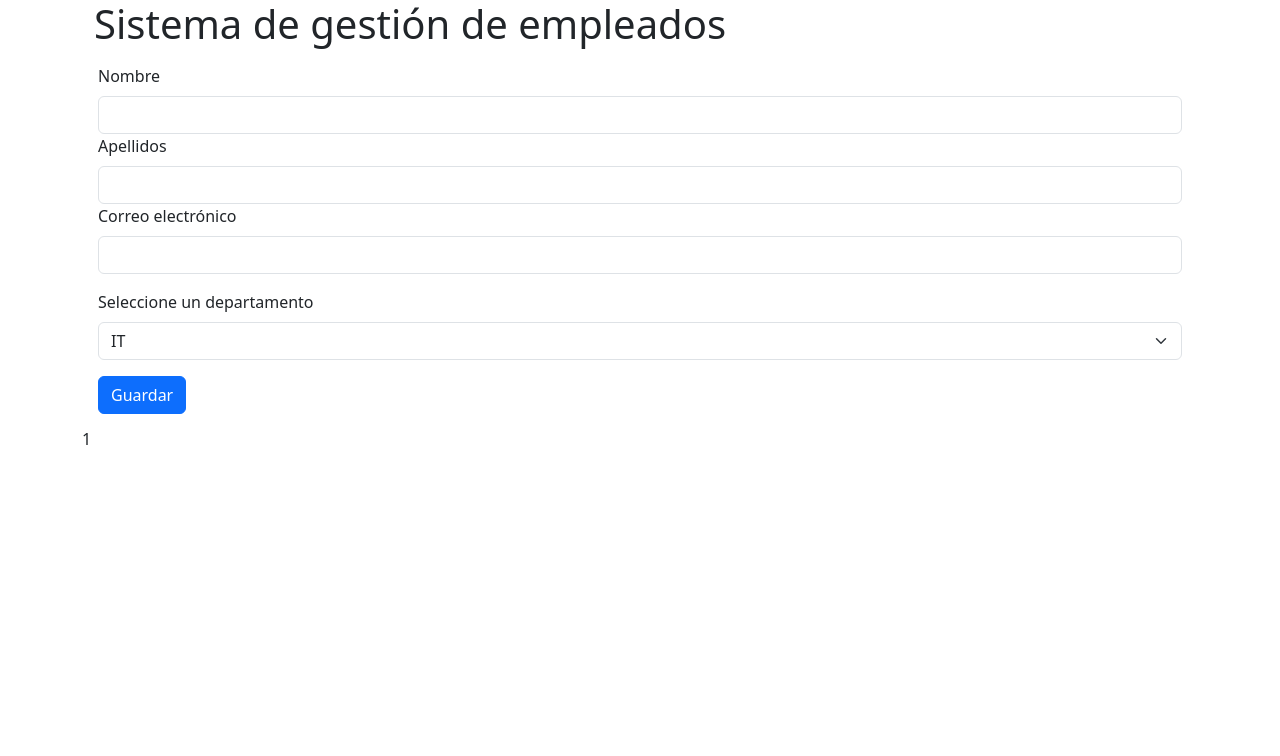
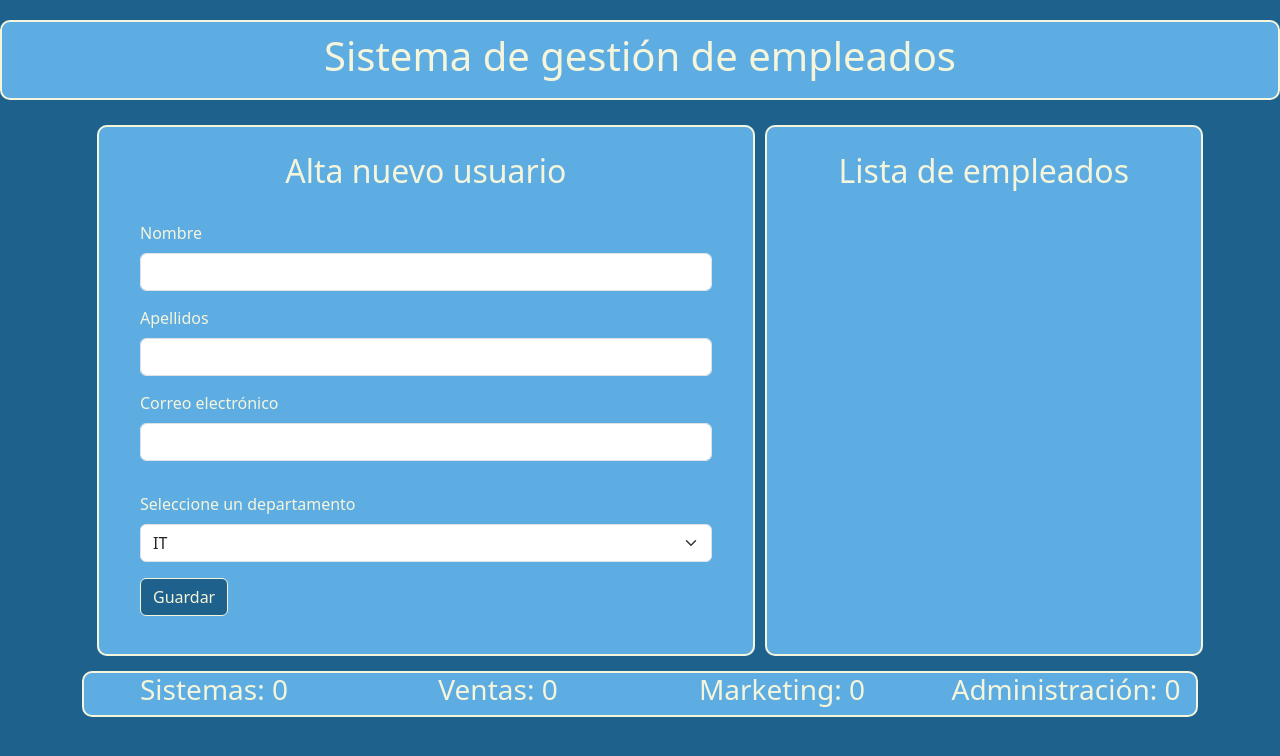
Before and after one commit to jalmeidasoler/IPM-TECH, a plain HTML site: page index.html in a window 1280 px wide. Drawn offline with nearby package versions, Linux system fonts and the light colour scheme.

Commit message:
update 28/02

```diff
--- a/index.html
+++ b/index.html
@@ -3,50 +3,76 @@
 <head>
     <meta charset="UTF-8">
     <meta name="viewport" content="width=device-width, initial-scale=1.0">
-    <title>Sistema de gestión de trabajadores</title>
+    <title>IPM-TECH</title>
     <link rel="stylesheet" href="./utils/styles.css">
     <link href="https://cdn.jsdelivr.net/npm/bootstrap@5.3.3/dist/css/bootstrap.min.css" rel="stylesheet" integrity="sha384-QWTKZyjpPEjISv5WaRU9OFeRpok6YctnYmDr5pNlyT2bRjXh0JMhjY6hW+ALEwIH" crossorigin="anonymous">
+    <script src="./script.js"></script>
 </head>
-<body class="container">
+<body style="background-color:#1F618D;">
         <header>
-            <div class="container-fluid">
+            <div class="container">
             <h1>Sistema de gestión de empleados</h1>
             </div>
         </header>
-        <main class="parent">
-            <section class="div1">
-                <div class="container-m2">
+        <main class="container">
+            <div class="contenedor1">
+                <section class="contIzq">
+                    <div class="contenedorForm" >
                         <form>
+                            <h2>Alta nuevo usuario</h2>
                             <div class="m-3">
                             <label  class="form-label">Nombre</label>
-                          <input type="email" class="form-control" id="exampleInputEmail1" aria-describedby="emailHelp">
+                            <input type="text" class="form-control" id="inputNombre">
                             <label  class="form-label">Apellidos</label>
-                          <input class="form-control" id="exampleInputEmail1" aria-describedby="emailHelp">
+                            <input type="text" class="form-control" id="inputApellido">
                             <label  class="form-label">Correo electrónico</label>
-                          <input type="email" class="form-control" aria-describedby="emailHelp">
+                            <input type="email" class="form-control" id="inputEmail">
                             </div>
                             <div class="m-3">
-                            <label for="disabledSelect" class="form-label">Seleccione un departamento</label>
-                            <select id="disabledSelect" class="form-select">
+                                <label for="selectDpto" class="form-label">Seleccione un departamento</label>
+                                <select id="selectDpto" class="form-select">
                                     <option>IT</option>
                                     <option>Marketing</option>
                                     <option>Ventas</option>
                                     <option>Administración</option>
                                 </select>
                             </div>
-                        <button style="margin-left: 16px;margin-bottom: 13px;" class="btn btn-primary">Guardar</button>
+                            <button type="button" style="margin-left: 16px;margin-bottom: 13px;background-color:#1F618d; border-color: beige;color: beige;"
+                            onclick="agregarEmpleado()" class="btn btn-primary">Guardar</button>
                         </form>
                     </div>
                 </section>
+                <section class="contDer">
+                    <div>
+                        <h2 class="listaParaEmpleado">Lista de empleados</h2>
+                        <ul id="listaEmpleado" class="list-group mt-3">
 
-            <aside class="div2">
-                <div class="container-m2">
-                    <p>1</p>
+                        </ul>
                     </div>
-            </aside>
+                </section>
+            </div>
+
+            <section class="contadores">
+                <div class="row">
+                    <div class="col">
+                        <h3 id="contadorIT">Sistemas: 0</h3>
+                    </div>
+
+                    <div class="col">
+                        <h3 id="contadorVentas">Ventas: 0</h3>
+                    </div>
+
+                    <div class="col">
+                        <h3 id="contadorMarketing">Marketing: 0</h3>
+                    </div>
+
+                    <div class="col">
+                        <h3 id="contadorAdministracion">Administración: 0</h3>
+                    </div>
+                </div>
+            </section>
         </main>
         <footer>
-
         </footer>
 </body>
 </html>
--- /dev/null
+++ b/script.js
@@ -0,0 +1,50 @@
+   //crearemos contadores de depto.
+
+   var it=0;
+   var marketing=0;
+   var sistema=0;
+   var ventas=0;
+   var administracion=0;
+//Actualizamos los contadores en el html
+document.getElementById("contadorIT").textContent ="Sistemas: "+it;
+document.getElementById("contadorVentas").textContent ="Ventas: "+ventas;
+document.getElementById("contadorMarketing").textContent ="Marketing: "+marketing;
+document.getElementById("contadorAdministracion").textContent ="Administración: "+administracion;
+
+function agregarEmpleado(){
+
+
+
+    //Solicitamos a los elementos de tipo input y select, que nos dejen guardar el contenido en nuestras variables.
+    var nombre = document.getElementById("inputNombre").value;
+    var apellido = document.getElementById("inputApellido").value;
+    var email = document.getElementById("inputEmail").value;
+    var dpto = document.getElementById("selectDpto").value;
+    switch (dpto){
+        case "IT":
+        it++;
+        break;
+
+        case "Marketing":
+         marketing++;
+        break;
+
+        case "Ventas":
+        ventas++;
+        break;
+
+        case "Administración":
+         administracion++;
+        break;
+    }
+
+    //Ahora procedemos a guardar estos datos en un nuevo elemento li llamado nuevoEmpleado,que posteriormente agregaremos a nuestra lista.
+    var nuevoEmpleado = document.createElement("li");
+    nuevoEmpleado.textContent = nombre+" "+apellido;
+    nuevoEmpleado.className = "list-group-item";
+
+
+    //Ahora procedemos a imputar esto en nuestra listaEmpleado, para ello, tenemos q llamarla primero, posteriormente le añadimos un "hijo" del tipo li (nuevoEmpleado).
+    var lista = document.getElementById("listaEmpleado");
+    lista.appendChild(nuevoEmpleado);
+}
--- a/utils/styles.css
+++ b/utils/styles.css
@@ -1,25 +1,89 @@
-@include color-mode(dark) {
+header{
+    margin-top: 20px;
+    margin-bottom: 20px;
+    padding-top: 10px;
+    padding-bottom: 10px;
+    text-align: center;
+    background-color: #5DADE2 ;
+    color: beige;
+    border-radius: 10px;
+    border-width: 2px;
+    border-style: solid;
+}
+h2{
+    text-align: center;
+    margin:25px;
+}
+form{
+    border-radius: 10px;
+    margin:25px
+}
+div.contenedorForm{
+    color: beige;
+    border-width: 2px;
+    border-style: solid;
+    border-radius: 10px;
+    background-color: #5DADE2;
+}
+label{
+    margin-top: 15px;
+}
+div.contenedor1{
+    display: flex;
+    width: 100%;
+    margin: 10px;
+}
+section.contIzq{
 
-header{
-    margin-top: 5px;
-    margin-bottom: 10px;
+    width:60%;
+    margin:5px;
+    border-radius: 10px;
+    background-color: #5DADE2;
+}
+section.contDer{
+    width:40%;
+    margin:5px;
+    border-radius: 10px;
+    border-width: 2px;
+    border-style: solid;
+    background-color: #5DADE2;
+    color: beige;
+
+}
+h2.listaParaEmpleado{
+    margin: 25px;
+    color: beige;
+}
+li.list-group-item{
+   margin: 6px;
+   color: beige;
+   background-color: #a8acc486;
+   border-radius: 10px;
+   border-style: solid;
+
+}
+article.col{
+    color: beige;
+    background-color: #5DADE2;
+    border-radius: 10px;
+    border-style: solid;
+    border-color: #07042b86;
+}
+h3{
+   text-align: center;
+   margin: 5px;
+}
+img {
+    margin: 5px;
     text-align: center;
-    background-color: bisque;
+
+
 }
-.parent {
-    display: grid;
-    grid-template-columns: repeat(5, 1fr);
-    grid-template-rows: repeat(5, 1fr);
-    grid-column-gap: 0px;
-    grid-row-gap: 0px;
-    }
-
-    .div1 {
-grid-area: 1 / 1 / 6 / 4;
-background-color: aqua;
+section.contadores{
+    border-radius: 10px;
+    border-width: 2px;
+    background-color: #5DADE2;
+    margin-bottom: 15px ;
+    color: beige;
+    border-style: solid;
 }
-    .div2 {
-grid-area: 1 / 4 / 6 / 6;
-background-color: brown;
-}
-}
```
Lines whose indentation alone changed are shown as unchanged.
